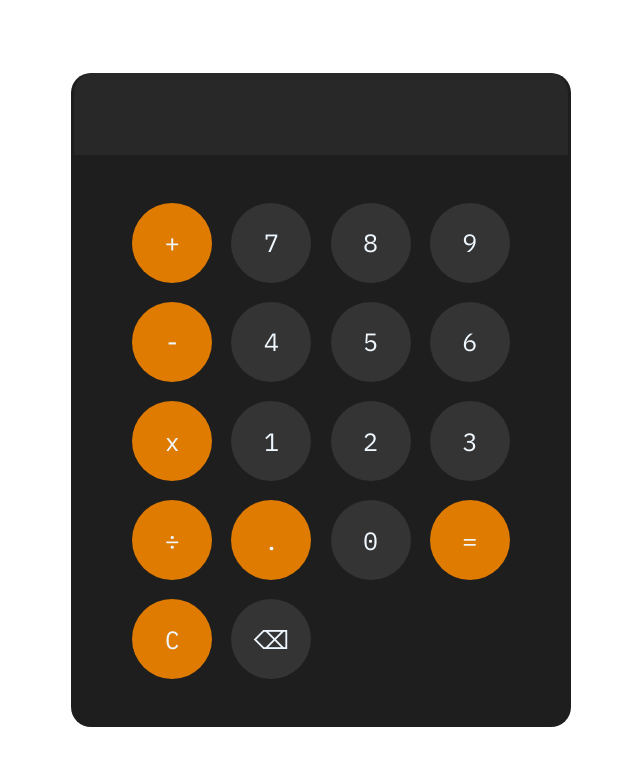
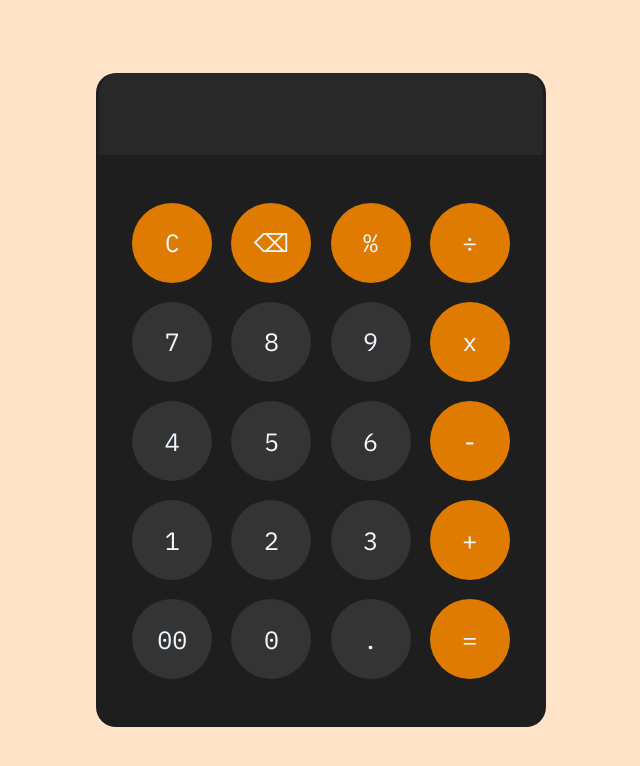
Before and after one commit to prashantsinha3698/basic-calculator, a plain HTML site: page index.html in a window 1280 px wide. Shown: the whole page, without its empty margins (319-959 px from the left). Drawn offline with Linux system fonts and the light colour scheme.

Commit message:
Add files via upload

```diff
--- a/index.html
+++ b/index.html
@@ -11,24 +11,27 @@
     <div class="calculator">
         <input id="output" readonly>
         <div id="keys">
-            <button id="btn" class="operatorBtn" onclick="operation('+')">+</button>
+            <button id="btn" class="operatorBtn" onclick="clearDisplay()">C</button>
+            <button id="btn" class="operatorBtn" onclick="clearInput()">&#9003;</button>
+            <button id="btn" class="operatorBtn" onclick="operation('/100')">%</button>
+            <button id="btn" class="operatorBtn" onclick="operation('/')">÷</button>
             <button id="btn" onclick="appendToDisplay('7')">7</button>
             <button id="btn" onclick="appendToDisplay('8')">8</button>
             <button id="btn" onclick="appendToDisplay('9')">9</button>
-            <button id="btn" class="operatorBtn" onclick="operation('-')">-</button>
+            <button id="btn" class="operatorBtn" onclick="operation('*')">x</button>
             <button id="btn" onclick="appendToDisplay('4')">4</button>
             <button id="btn" onclick="appendToDisplay('5')">5</button>
             <button id="btn" onclick="appendToDisplay('6')">6</button>
-            <button id="btn" class="operatorBtn" onclick="operation('*')">x</button>
+            <button id="btn" class="operatorBtn" onclick="operation('-')">-</button>
             <button id="btn" onclick="appendToDisplay('1')">1</button>
             <button id="btn" onclick="appendToDisplay('2')">2</button>
             <button id="btn" onclick="appendToDisplay('3')">3</button>
-            <button id="btn" class="operatorBtn" onclick="operation('/')">÷</button>
-            <button id="btn" class="operatorBtn" onclick="operation('.')">.</button>
+            <button id="btn" class="operatorBtn" onclick="operation('+')">+</button>
+            <button id="btn" onclick="appendToDisplay('00')">00</button>
             <button id="btn" onclick="appendToDisplay('0')">0</button>
+            <button id="btn" onclick="operation('.')">.</button>
             <button id="btn" class="operatorBtn" onclick="calculate()">=</button>
-            <button id="btn" class="operatorBtn" onclick="clearDisplay()">C</button>
-            <button id="btn" class="backspace" onclick="clearInput()">&#9003;</button>
+
         </div>
     </div>
     <script src="./script.js"></script>
--- a/script.js
+++ b/script.js
@@ -25,11 +25,20 @@ document.addEventListener('keydown', (event) => {
     }
   });
 function appendToDisplay(input){
+    if(output.value==='Error!'){
+        output.value='';
+    }
     output.value+=input;
     console.log(`Display: ${output.value}`);
 }
 function operation(input){
+    console.log(output.value);
     if(input!==lastInput && output.value){
+        if(input === '/100'){
+            output.value+=input;
+            calculate();
+            return;
+        }
         lastInput=input;
         appendToDisplay(input);
     }
@@ -37,10 +46,11 @@ function operation(input){
 function calculate(){
     try{
         output.value=eval(output.value);
-        console.log(`Output: ${output.value}`);
+        lastInput='';
+        console.log(`Output: ${output.value}`)
     }
     catch(e){
-        output.value='Error!';
+        output.value='Error!'
     }
 }
 function clearDisplay(){
@@ -49,6 +59,6 @@ function clearDisplay(){
 function clearInput(){
     let outputString = output.value;
     console.log(typeof outputString);
-    output.value = outputString.slice(0, -1);
+    output.value = outputString.slice(0, -1)
     console.log(outputString);
 }
--- a/style.css
+++ b/style.css
@@ -3,6 +3,7 @@
 body{
     height:100vh;
     width: 100vw;
+    background-color: rgb(255, 227, 200);
     margin:0;
     padding: 0;
     font-family: "IBM Plex Mono", monospace;
@@ -13,7 +14,7 @@ body{
 }
 .calculator{
     width: 100%;
-    max-width: 500px;
+    max-width: 450px;
     background-color: rgb(30, 30, 30);
     text-align: center;
     color: white;
@@ -28,7 +29,7 @@ h1{
 }
 #output{
     width:100%;
-    max-width: 490px;
+    max-width: 440px;
     border-radius: 20px 20px 0px 0px;
     border:none;
     font-size: 20px;
@@ -41,7 +42,7 @@ h1{
     margin: 3rem;
     display: grid;
     grid-template-columns: repeat(4, 1fr);
-    gap: 1.2rem;
+    grid-gap: 1.2rem;
     justify-content: space-evenly;
 }
 button{
```
